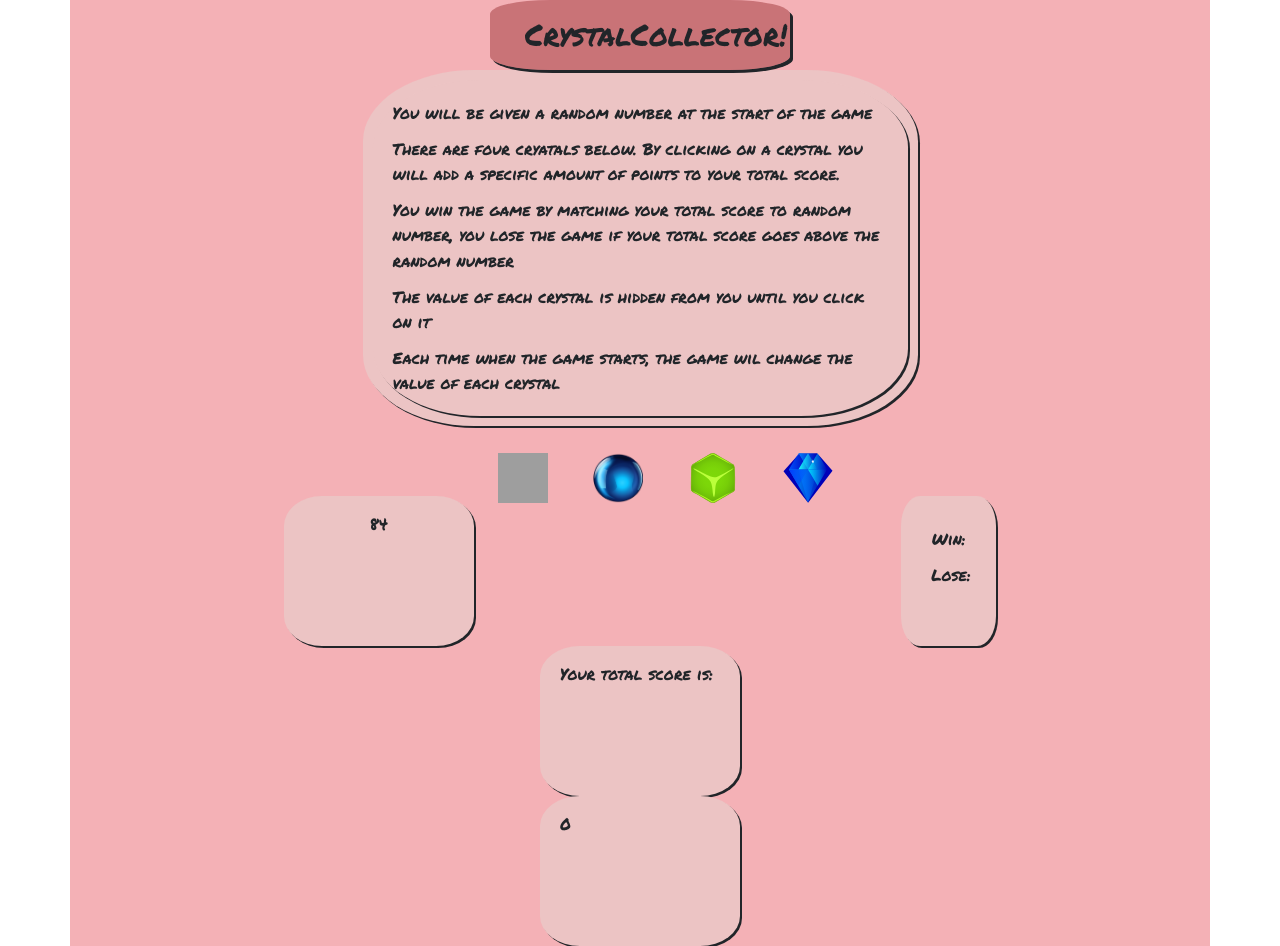
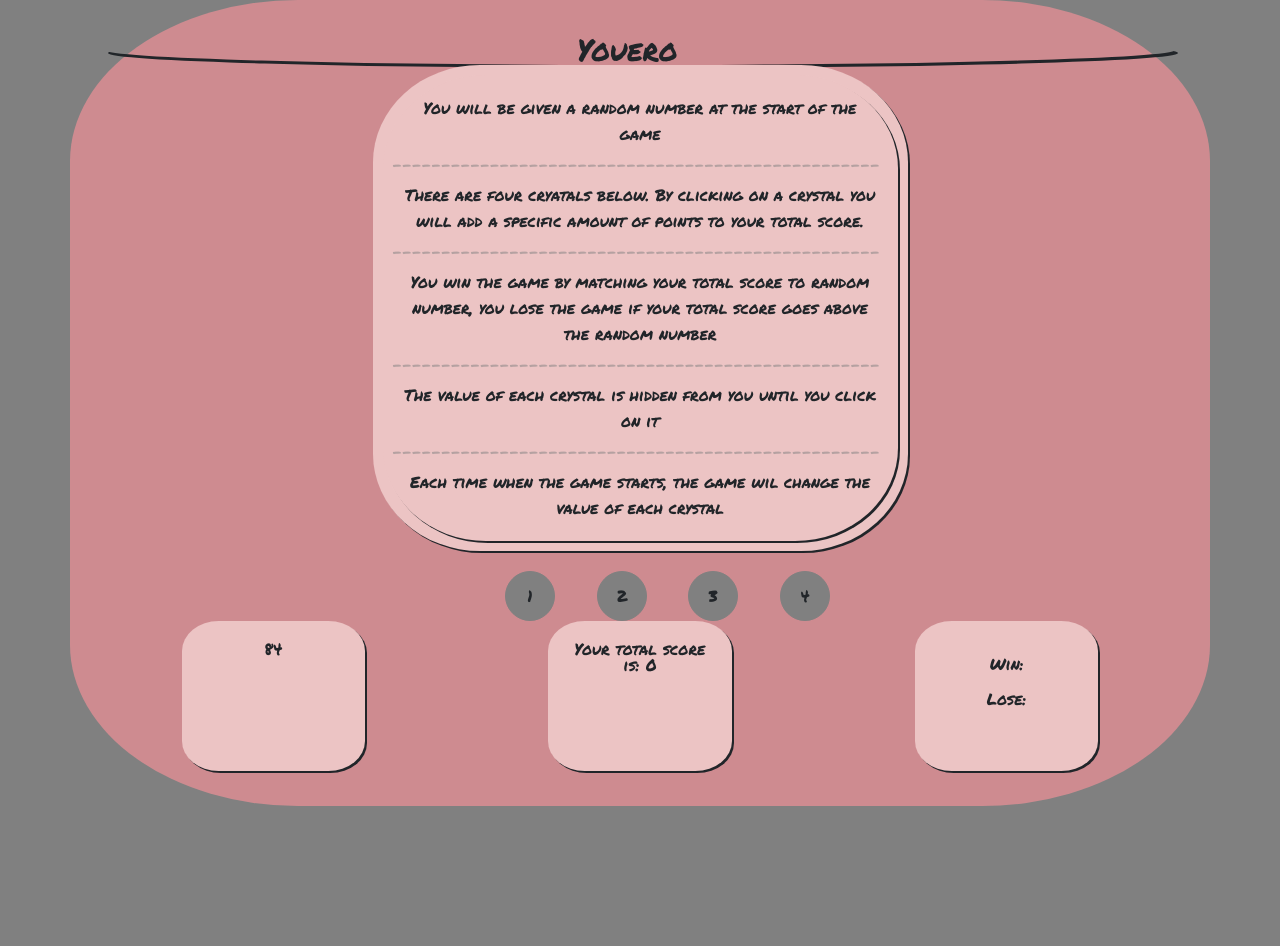
Before and after one commit to catherinechika/unit-4-game, a plain HTML site: page index.html in a window 1280 px wide. After the commit the page ends 806 px from the top, so only its background shows below. Drawn offline with nearby package versions, Linux system fonts and the light colour scheme; grey boxes are pictures that could not be loaded.

Commit message:
Layout updated, buttons edited

```diff
--- a/assets/css/style.css
+++ b/assets/css/style.css
@@ -1,6 +1,13 @@
+body{
+    background: grey;
+}
 .container{
     background: rgb(240, 144, 151, 0.7);
     font-family: 'Permanent Marker', cursive;
+    /* margin-top: 40px; */
+    border-radius: 20%;
+    padding: 35px;
+
 }
 
 .text{
@@ -20,20 +27,29 @@ p{
     margin:10px;
     border-radius: 30%;
     font-family: 'Permanent Marker', cursive;
+    border-color: grey;
+    text-align: center;
+
+}
+h1{
+    color: grey;
+    opacity: 0.5;
 }
 
-
 .name{
-    background: rgba(145, 35, 40, 0.44);
-    padding: 20px;
-    width: 300px;
+    /* background: rgba(145, 35, 40, 0.44); */
+    text-align: center;
+    padding-left: 340px;
+    /* padding: 20px; */
+    width: auto;
     font-size: 30px;
-    position: relative;
-    left: 0px;
-    border-radius: 20%;
+    /* position: relative; */
+    /* left: 0px; */
+    border-radius: 70%;
     font-family: 'Permanent Marker', cursive;
     margin: auto;
     box-shadow: 3px 3px;
+
 }
 
 
@@ -43,11 +59,16 @@ p{
     margin-top: 20px;
     border-radius: 20%;
     margin-left: 400px;
+    background: grey;
+    border-radius: 100%;
+    border-color: grey;
+
+
 }
 
 
-.compGuess, .winLose, .totalScore, .score{
-    width: 200px;
+.compGuess, .winLose, .score{
+    width: 250px;
     height: 150px;
     background: rgb(236, 196, 196);
     border-radius: 20%;
@@ -56,4 +77,6 @@ p{
     text-align: center;
     margin: auto;
     box-shadow: 2px 2px;
+    border-color: grey;
+
 }
--- a/assets/javascript/game.js
+++ b/assets/javascript/game.js
@@ -1,11 +1,11 @@
 
 
 // When the window loads, random numbers will be generated
-window.onload = function (){
-let heartNum= Math.floor(Math.random()*12)+1;
-let diamondNum = Math.floor(Math.random()*12)+1;
-let sphereNum = Math.floor(Math.random()*12)+1;
-let cubeNum = Math.floor(Math.random()*12)+1;
+window.onload = function () {
+    let heartNum = Math.floor(Math.random() * 12) + 1;
+    let diamondNum = Math.floor(Math.random() * 12) + 1;
+    let sphereNum = Math.floor(Math.random() * 12) + 1;
+    let cubeNum = Math.floor(Math.random() * 12) + 1;
 
     // The scores and total scores are reset to 0
     let winScore = 0
@@ -13,51 +13,54 @@ let loseScore = 0
     let totalScore = 0;
 
     // The computer guess is generated
-let compGuess = Math.floor((Math.random()*(120-19))) +19;
+    let compGuess = Math.floor((Math.random() * (120 - 19))) + 19;
     $(".compGuess").text(compGuess);
 
     // When the button is clicked, we generate the id for the clicked button
-$('.btn').click(function(event){
+    $('.btn').click(function (event) {
         const id = event.target.id
+        console.log(id)
+
+        // wnen out score equals the computer score, we update out wins
+        if (totalScore === compGuess) {
+            winScore++
+            totalScore = 0;
+            $(".totalScore").text(totalScore);
+            $(".winScore").text(winScore)
+            compGuess = Math.floor((Math.random() * (120 - 19))) + 19;
+            $(".compGuess").text(compGuess);
+
+        }
 
         // if the heart button is clicked, add the number generated for it
-    if (id === "heart" && totalScore<compGuess){
-    totalScore= totalScore+ heartNum;
+        else if (id === "heart" && totalScore < compGuess) {
+            totalScore = totalScore + heartNum;
             $(".totalScore").text(totalScore);
         }
         // if the sphere button is clicked, add the number generated for it
-    else if (id === "sphere" && totalScore<compGuess){
-        totalScore= totalScore+ sphereNum;
+        else if (id === "sphere" && totalScore < compGuess) {
+            totalScore = totalScore + sphereNum;
             $(".totalScore").text(totalScore);
         }
         // if the cube button is clicked, add the number generated for it
-    else if (id === "cube" && totalScore<compGuess){
-        totalScore= totalScore+ cubeNum;
+        else if (id === "cube" && totalScore < compGuess) {
+            totalScore = totalScore + cubeNum;
             $(".totalScore").text(totalScore);
         }
         // if the diamond button is clicked, add the number generated for it
 
-    else if (id === "diamond" && totalScore<compGuess){
-        totalScore= totalScore+ diamondNum;
+        else if (id === "diamond" && totalScore < compGuess) {
+            totalScore = totalScore + diamondNum;
             $(".totalScore").text(totalScore);
         }
-    // wnen out score equals the computer score, we update out wins
-    else if  (totalScore===compGuess){
-    winScore++
-    totalScore = 0;
-    $(".totalScore").text(totalScore);
-    $(".winScore").text(winScore)
-    compGuess = Math.floor((Math.random()*(120-19))) +19;
-    $(".compGuess").text(compGuess);
 
-    }
         // when our score is more than the computer number, we update loss
         else {
             loseScore++
             totalScore = 0;
             $(".totalScore").text(totalScore);
             $(".loseScore").text(loseScore);
-    compGuess = Math.floor((Math.random()*(120-19))) +19;
+            compGuess = Math.floor((Math.random() * (120 - 19))) + 19;
             $(".compGuess").text(compGuess);
             totalScore = 0;
         }
--- a/index.html
+++ b/index.html
@@ -31,24 +31,48 @@
 
         <div class="row name">
             <div class="col-6">
-                CrystalCollector!
+                <h3>Youero </h3>
             </div>
         </div>
 
         <div class="row text">
             <div class="col text">
                 <p>You will be given a random number at the start of the game</p>
+                <h1>--------------------------------------------------</h1>
                 <p>There are four cryatals below. By clicking on a crystal you will add a specific amount of points to
                     your total score.
                 </p>
+                <h1>--------------------------------------------------</h1>
+
                 <p>You win the game by matching your total score to random number, you lose the game if your total score
                     goes above the random number</p>
+                <h1>--------------------------------------------------</h1>
+
                 <p>The value of each crystal is hidden from you until you click on it</p>
+                <h1>--------------------------------------------------</h1>
+
                 <p>Each time when the game starts, the game wil change the value of each crystal</p>
             </div>
         </div>
+        <div class="row btns">
+            <div class="col-1 image heart">
+                <button class="btn heartBtn" id='heart'>1</button>
+            </div>
 
-        <div class="row btns">
+            <div class="col-1  image sphere">
+                <button class="btn sphereBtn" id='sphere'>2</button>
+            </div>
+
+            <div class="col-1 image cube">
+                <button class="btn cubeBtn" id='cube'>3</button>
+            </div>
+
+            <div class="col-1 image diamond">
+                <button class="btn diamondBtn" id='diamond'>4</button>
+
+            </div>
+        </div>
+        <!-- <div class="row btns">
             <div class="col-1 image heart">
                 <button class="btn heartBtn"><img id="heart" src="assets/images/heart.png" alt="Italian Trulli"
                         width="50" height="50"></button>
@@ -69,11 +93,16 @@
                         width="50" height="50"></button>
 
             </div>
-        </div>
+        </div> -->
 
         <div class="row">
             <div class="col-2 compGuess"></div>
-            <div class="col-1 winLose">
+
+            <div class="col-2 score">
+                <h2>Your total score is: <span class="totalScore"> 0</span></h2>
+            </div>
+
+            <div class="col-2 winLose">
                 <p>Win: <span class=winScore> </span></p>
                 <p>Lose: <span class=loseScore> </span></p>
             </div>
@@ -81,13 +110,7 @@
 
 
 
-        <div class="row score">
-            <h1>Your total score is:</h1>
-        </div>
 
-        <div class="row totalScore">
-            0
-        </div>
     </div>
 
 
```
Lines whose indentation alone changed are shown as unchanged.
